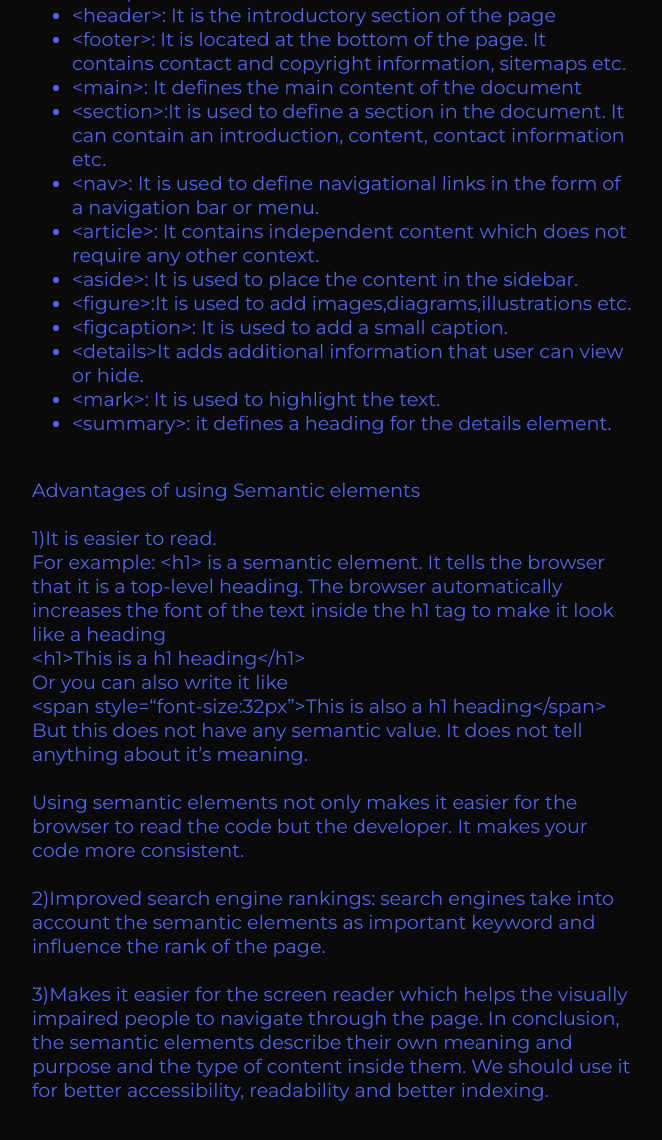
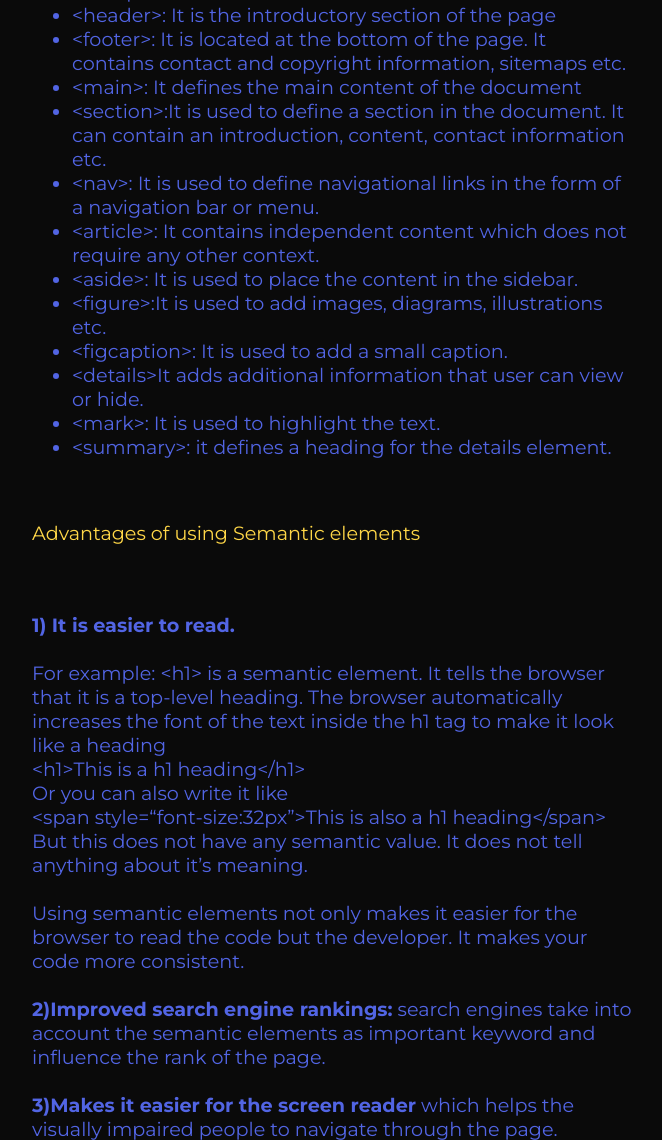
Before and after one commit to Priyanshi-Tiwari/Portfolio-website, a plain HTML site: page blogList/blogTwo.html in a window 1280 px wide. Shown: the part 1313-2453 px from the top of the page, without its empty margins (308-970 px from the left). Drawn offline with Linux system fonts and the light colour scheme.

Commit message:
updated blogs

```diff
--- a/blogList/blogTwo.html
+++ b/blogList/blogTwo.html
@@ -55,14 +55,14 @@
                 <li> &ltnav&gt: It is used to define navigational links in the form of a navigation bar or menu.</li>
                 <li> &ltarticle&gt: It contains independent content which does not require any other context.</li>
                 <li> &ltaside&gt: It is used to place the content in the sidebar.</li>
-                <li>&ltfigure&gt:It is used to add images,diagrams,illustrations etc.</li>
+                <li>&ltfigure&gt:It is used to add images, diagrams, illustrations etc.</li>
                 <li>&ltfigcaption&gt: It is used to add a small caption.</li>
                 <li>&ltdetails&gtIt adds additional information that user can view or hide.</li>
                 <li> &ltmark&gt: It is used to highlight the text.</li>
                 <li> &ltsummary&gt: it defines a heading for the details element.</li>
             </ul><br>
-            Advantages of using Semantic elements<br><br>
-            1)It is easier to read.<br>
+            <p id="advantages">Advantages of using Semantic elements</p><br><br>
+            <b>1) It is easier to read.</b><br><br>
             For example: &lth1&gt is a semantic element. It tells the browser that it is a top-level heading. The browser
                 automatically increases the font of the text inside the h1 tag to make it look like a heading<br>
                 &lth1&gtThis is a h1 heading&lt/h1&gt<br>
@@ -73,11 +73,11 @@
                 Using semantic elements not only makes it easier for the browser to read the code but the developer. It
                 makes your code more consistent.<br><br>
 
-                2)Improved search engine rankings: search engines take into account the semantic elements as important
+               <b> 2)Improved search engine rankings:</b> search engines take into account the semantic elements as important
                 keyword and influence the rank of the page.<br><br>
 
-                3)Makes it easier for the screen reader which helps the visually impaired people to navigate through the
-                page.
+                <b>3)Makes it easier for the screen reader</b> which helps the visually impaired people to navigate through the
+                page.<br><br>
 
                 In conclusion, the semantic elements describe their own meaning and purpose and the type of content
                 inside them. We should use it for better accessibility, readability and better indexing.
--- a/style.css
+++ b/style.css
@@ -166,3 +166,7 @@
     width:100%;
 
 }
+
+#advantages{
+    color:#FFD748;
+}
```
Also changed, not shown: blogList/blogOne.html (+7 -7 lines), projects.html (+4 -4 lines).
